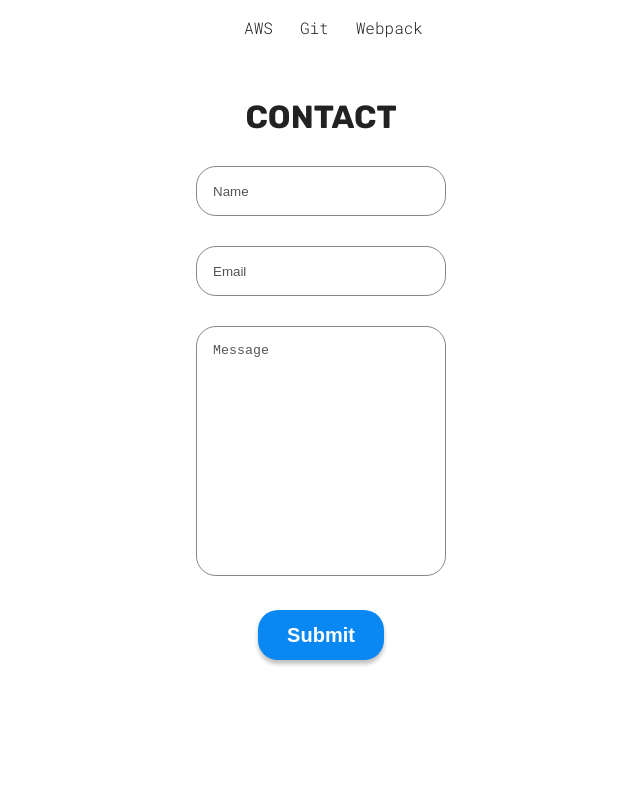
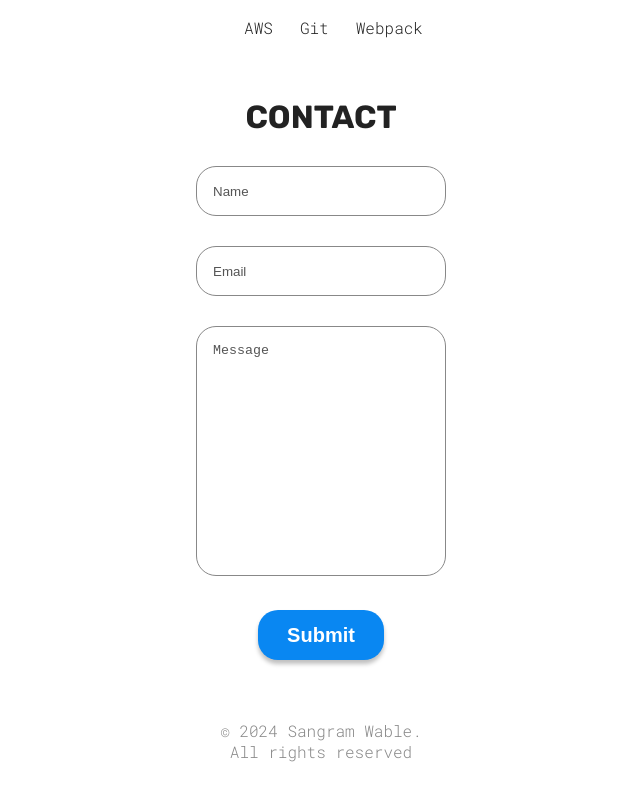
Before and after one commit to Sangram4213/Portfolio, a React (Vite) app in the folder portfolio/: page / in a window 1280 px wide. Shown: the part 1895-2695 px from the top of the page, without its empty margins (319-959 px from the left). Before the commit the page ends 2615 px from the top, so only its background shows below. Built offline with nearby package versions, Linux system fonts and the light colour scheme.

Commit message:
add footer

```diff
--- a/portfolio/src/App.jsx
+++ b/portfolio/src/App.jsx
@@ -3,6 +3,7 @@ import Hero from './sections/Hero/Hero';
 import Project from './sections/Project/Project';
 import Skills from './sections/Skills/Skills';
 import Contact from './sections/Contact/Contact';
+import Footer from './sections/Footer/Footer';
 
 function App() {
 
@@ -12,6 +13,7 @@ function App() {
       <Project/>
       <Skills/>
       <Contact/>
+      <Footer/>
     </>
   );
 }
--- /dev/null
+++ b/portfolio/src/sections/Footer/Footer.jsx
@@ -0,0 +1,12 @@
+import React from 'react'
+
+const Footer = () => {
+  return (
+    <section id='footer' className='footer-container'>
+        <p>&copy; 2024 Sangram Wable. <br />
+        All rights reserved</p>
+    </section>
+  )
+}
+
+export default Footer
--- /dev/null
+++ b/portfolio/src/styles/_footer.scss
@@ -0,0 +1,7 @@
+.footer-container{
+    text-align: center;
+    p{
+        font-size: 16px;
+        color: var(--footer-text-color);
+    }
+}
--- a/portfolio/src/styles/app.scss
+++ b/portfolio/src/styles/app.scss
@@ -74,3 +74,4 @@ p{
 @import 'project.scss';
 @import 'skills.scss';
 @import 'contact.scss';
+@import 'footer';
```
